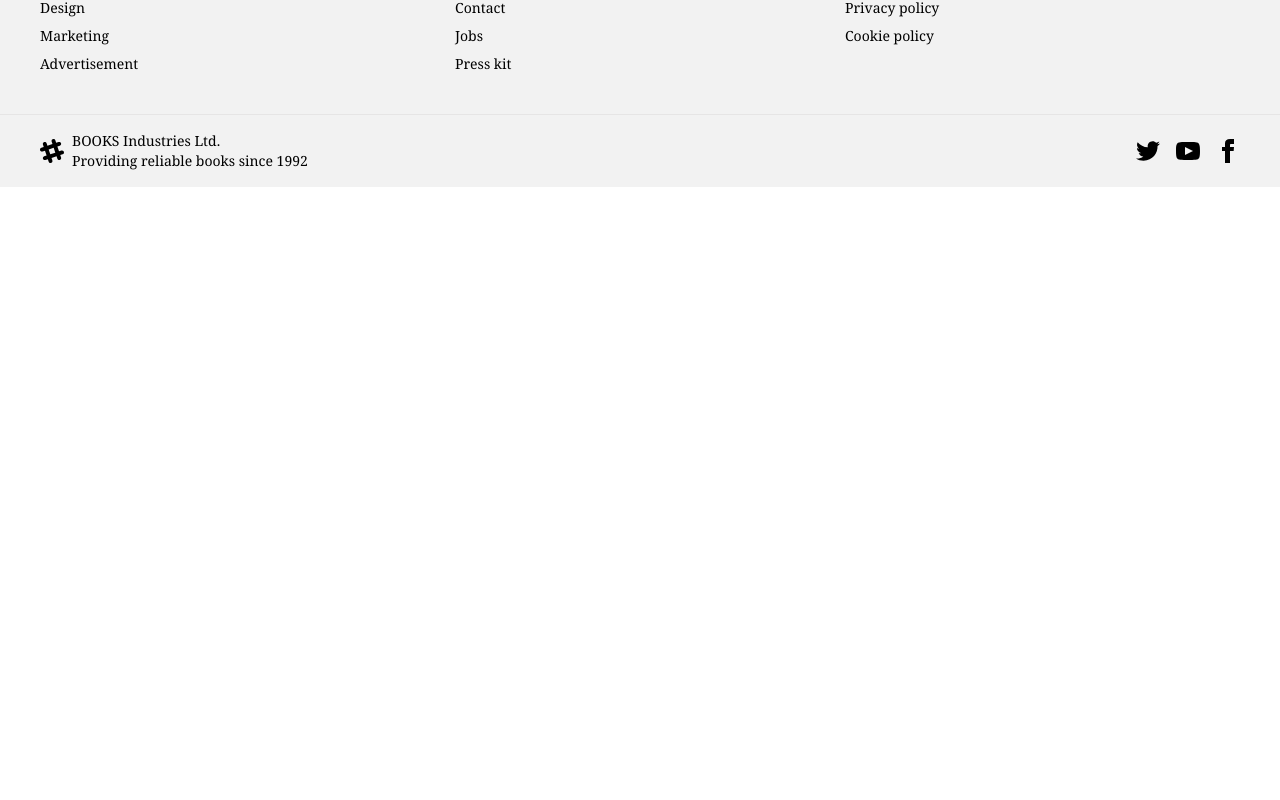
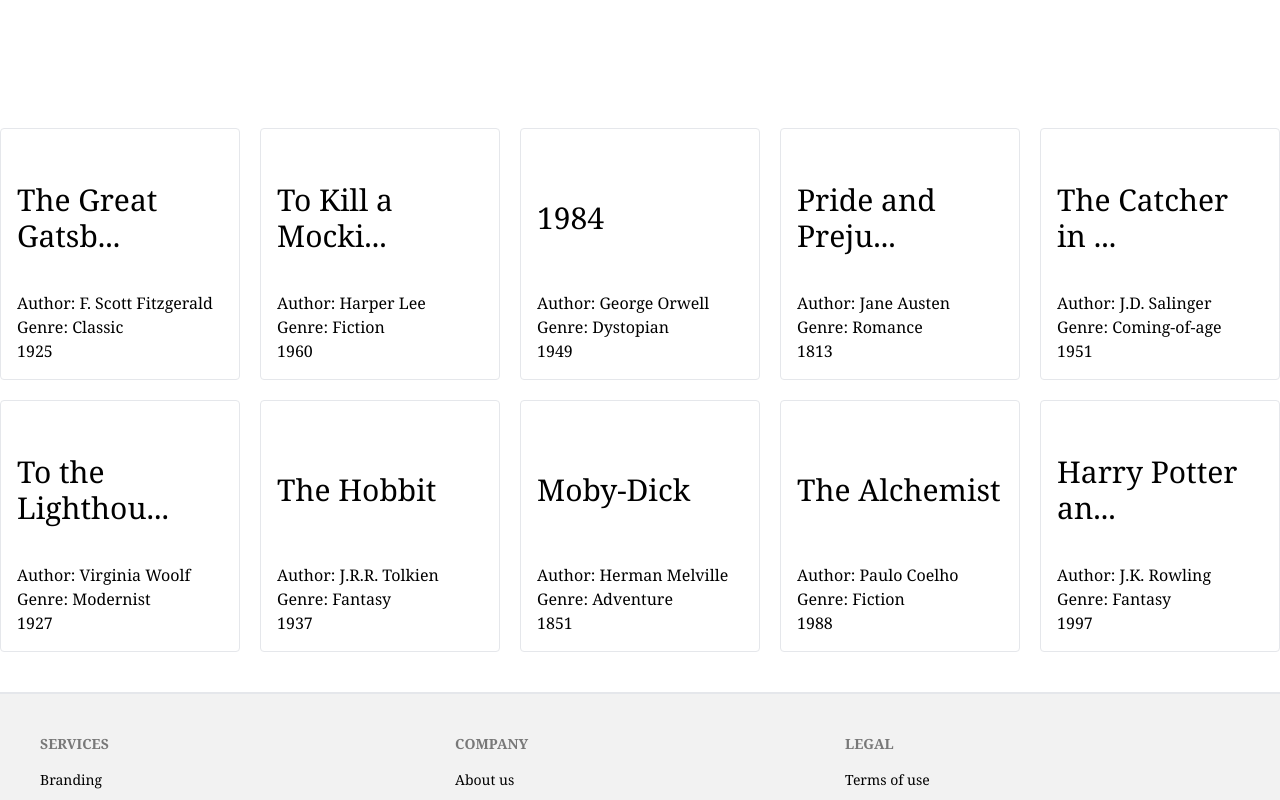
Before and after one commit to ismilearefin/book-catalog-frontend, a React (Vite) app: page / in a window 1280 px wide. Shown: the part 978-1778 px from the top of the page. Before the commit the page ends 1165 px from the top, so only its background shows below. Built offline with nearby package versions, Linux system fonts and the light colour scheme.

Commit message:
card design & layout create

```diff
--- /dev/null
+++ b/public/books.json
@@ -0,0 +1,62 @@
+[
+    {
+      "title": "The Great Gatsby",
+      "author": "F. Scott Fitzgerald",
+      "genre": "Classic",
+      "publicationDate": "1925"
+    },
+    {
+      "title": "To Kill a Mockingbird",
+      "author": "Harper Lee",
+      "genre": "Fiction",
+      "publicationDate": "1960"
+    },
+    {
+      "title": "1984",
+      "author": "George Orwell",
+      "genre": "Dystopian",
+      "publicationDate": "1949"
+    },
+    {
+      "title": "Pride and Prejudice",
+      "author": "Jane Austen",
+      "genre": "Romance",
+      "publicationDate": "1813"
+    },
+    {
+      "title": "The Catcher in the Rye",
+      "author": "J.D. Salinger",
+      "genre": "Coming-of-age",
+      "publicationDate": "1951"
+    },
+    {
+      "title": "To the Lighthouse",
+      "author": "Virginia Woolf",
+      "genre": "Modernist",
+      "publicationDate": "1927"
+    },
+    {
+      "title": "The Hobbit",
+      "author": "J.R.R. Tolkien",
+      "genre": "Fantasy",
+      "publicationDate": "1937"
+    },
+    {
+      "title": "Moby-Dick",
+      "author": "Herman Melville",
+      "genre": "Adventure",
+      "publicationDate": "1851"
+    },
+    {
+      "title": "The Alchemist",
+      "author": "Paulo Coelho",
+      "genre": "Fiction",
+      "publicationDate": "1988"
+    },
+    {
+      "title": "Harry Potter and the Sorcerer's Stone",
+      "author": "J.K. Rowling",
+      "genre": "Fantasy",
+      "publicationDate": "1997"
+    }
+  ]
--- a/src/App.tsx
+++ b/src/App.tsx
@@ -1,16 +1,14 @@
 import './App.css'
-
+import Footer from './components/Footer'
+import Navbar from './components/Navbar'
+import { Outlet } from "react-router-dom";
 function App() {
-
 
   return (
     <>
-      <h1 className='text-center'>My first Project Book catalog</h1>
-      <p className='text-center'>Just kidding</p>
-      <div className='flex justify-center'>
-      <button className="btn btn-secondary">Button</button>
-      </div>
-
+      <Navbar></Navbar>
+      <Outlet/>
+      <Footer></Footer>
     </>
   )
 }
--- /dev/null
+++ b/src/components/AllBooks.tsx
@@ -0,0 +1,51 @@
+/* eslint-disable @typescript-eslint/no-unsafe-assignment */
+import { useEffect, useState } from "react";
+
+export default function AllBooks() {
+  interface IBook {
+    title: string;
+    author: string;
+    genre: string;
+    publicationDate: string;
+  }
+  const [books, setBooks] = useState<IBook[]>([]);
+
+  useEffect(() => {
+    const fetchData = async () => {
+      try {
+        const response = await fetch("./public/books.json");
+        const data: IBook[] = await response.json();
+        setBooks(data);
+      } catch (error) {
+        console.log("Error fetching book data:", error);
+      }
+    };
+
+    void fetchData();
+  }, []);
+  console.log(books);
+  return (
+    <div className="grid justify-center min-h-screen">
+      <h1 className="text-center text-5xl pt-10">Explore the world of books</h1>
+      <div className="grid grid-cols-5 gap-5 pb-10">
+        {books.map((book) => (
+          <div
+            key={book.publicationDate}
+            className="border hover:shadow-lg p-4 rounded min-h-[150px] grid justify-between items-end"
+          >
+            <h3 className="text-3xl">
+              {book.title.length > 15
+                ? `${book.title.slice(0, 15)}...`
+                : book.title}
+            </h3>
+            <div>
+              <p>Author: {book.author}</p>
+              <p>Genre: {book.genre}</p>
+              <p>{book.publicationDate}</p>
+            </div>
+          </div>
+        ))}
+      </div>
+    </div>
+  );
+}
--- a/src/components/Footer.tsx
+++ b/src/components/Footer.tsx
@@ -26,7 +26,7 @@
           </div>
       </footer><footer className="footer px-10 py-4 border-t bg-base-200 text-base-content border-base-300">
               <div className="items-center grid-flow-col">
-                  <svg width="24" height="24" viewBox="0 0 24 24" xmlns="http://www.w3.org/2000/svg" fillRule="evenodd" clip-rule="evenodd" className="fill-current"><path d="M22.672 15.226l-2.432.811.841 2.515c.33 1.019-.209 2.127-1.23 2.456-1.15.325-2.148-.321-2.463-1.226l-.84-2.518-5.013 1.677.84 2.517c.391 1.203-.434 2.542-1.831 2.542-.88 0-1.601-.564-1.86-1.314l-.842-2.516-2.431.809c-1.135.328-2.145-.317-2.463-1.229-.329-1.018.211-2.127 1.231-2.456l2.432-.809-1.621-4.823-2.432.808c-1.355.384-2.558-.59-2.558-1.839 0-.817.509-1.582 1.327-1.846l2.433-.809-.842-2.515c-.33-1.02.211-2.129 1.232-2.458 1.02-.329 2.13.209 2.461 1.229l.842 2.515 5.011-1.677-.839-2.517c-.403-1.238.484-2.553 1.843-2.553.819 0 1.585.509 1.85 1.326l.841 2.517 2.431-.81c1.02-.33 2.131.211 2.461 1.229.332 1.018-.21 2.126-1.23 2.456l-2.433.809 1.622 4.823 2.433-.809c1.242-.401 2.557.484 2.557 1.838 0 .819-.51 1.583-1.328 1.847m-8.992-6.428l-5.01 1.675 1.619 4.828 5.011-1.674-1.62-4.829z"></path></svg>
+                  <svg width="24" height="24" viewBox="0 0 24 24" xmlns="http://www.w3.org/2000/svg" fillRule="evenodd" clipRule="evenodd" className="fill-current"><path d="M22.672 15.226l-2.432.811.841 2.515c.33 1.019-.209 2.127-1.23 2.456-1.15.325-2.148-.321-2.463-1.226l-.84-2.518-5.013 1.677.84 2.517c.391 1.203-.434 2.542-1.831 2.542-.88 0-1.601-.564-1.86-1.314l-.842-2.516-2.431.809c-1.135.328-2.145-.317-2.463-1.229-.329-1.018.211-2.127 1.231-2.456l2.432-.809-1.621-4.823-2.432.808c-1.355.384-2.558-.59-2.558-1.839 0-.817.509-1.582 1.327-1.846l2.433-.809-.842-2.515c-.33-1.02.211-2.129 1.232-2.458 1.02-.329 2.13.209 2.461 1.229l.842 2.515 5.011-1.677-.839-2.517c-.403-1.238.484-2.553 1.843-2.553.819 0 1.585.509 1.85 1.326l.841 2.517 2.431-.81c1.02-.33 2.131.211 2.461 1.229.332 1.018-.21 2.126-1.23 2.456l-2.433.809 1.622 4.823 2.433-.809c1.242-.401 2.557.484 2.557 1.838 0 .819-.51 1.583-1.328 1.847m-8.992-6.428l-5.01 1.675 1.619 4.828 5.011-1.674-1.62-4.829z"></path></svg>
                   <p>BOOKS Industries Ltd. <br />Providing reliable books since 1992</p>
               </div>
               <div className="md:place-self-center md:justify-self-end">
--- a/src/pages/Home.tsx
+++ b/src/pages/Home.tsx
@@ -1,13 +1,11 @@
-import Footer from "../components/Footer";
+import AllBooks from "../components/AllBooks";
 import HeroSection from "../components/HeroSection";
-import Navbar from "../components/Navbar";
 
 export default function Home() {
   return (
-    <div>
-        <Navbar></Navbar>
-        <HeroSection></HeroSection>
-        <Footer></Footer>
-    </div>
-  )
+    <>
+      <HeroSection></HeroSection>
+      <AllBooks></AllBooks>
+    </>
+  );
 }
```
Also changed, not shown: src/router/route.tsx (+12 -1 lines).
